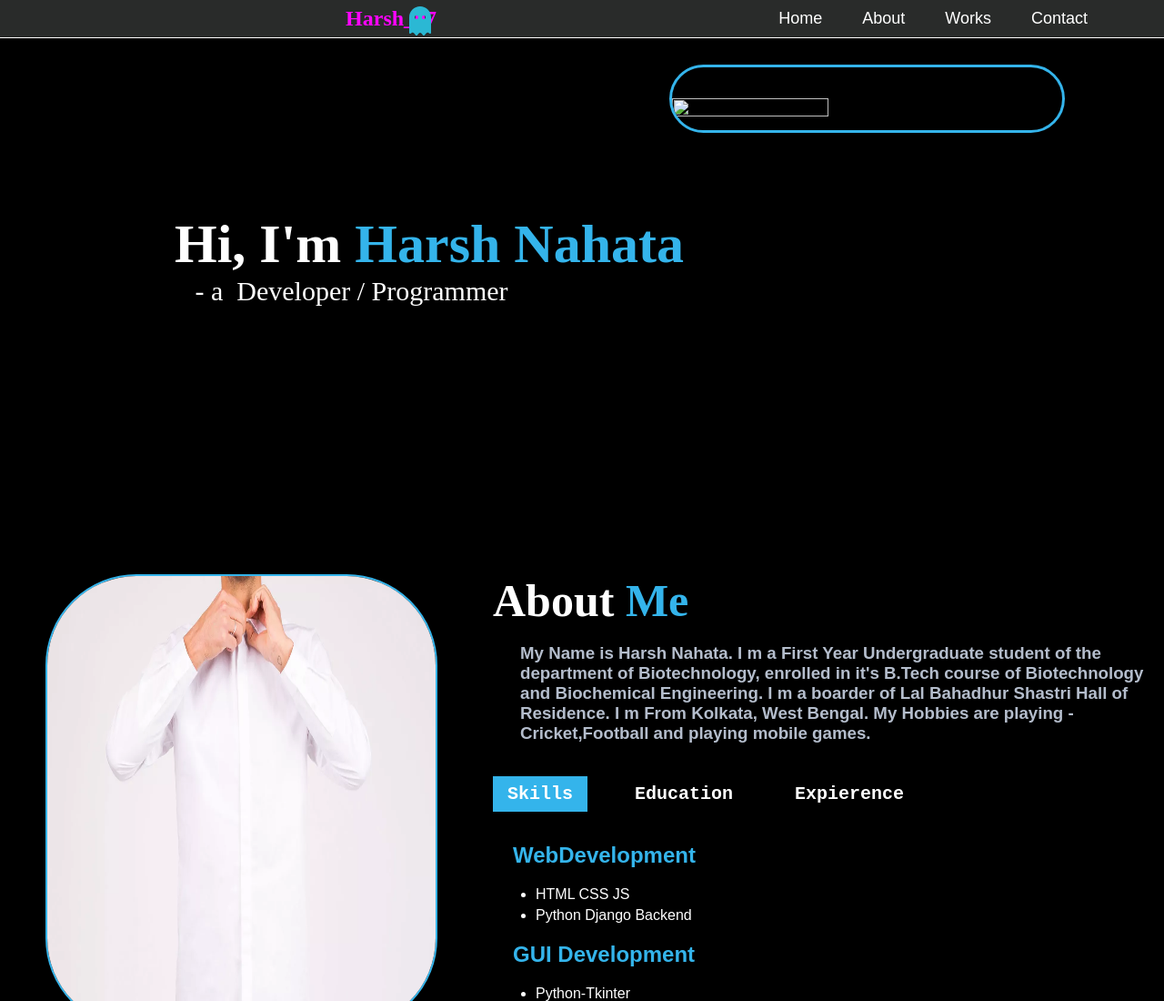
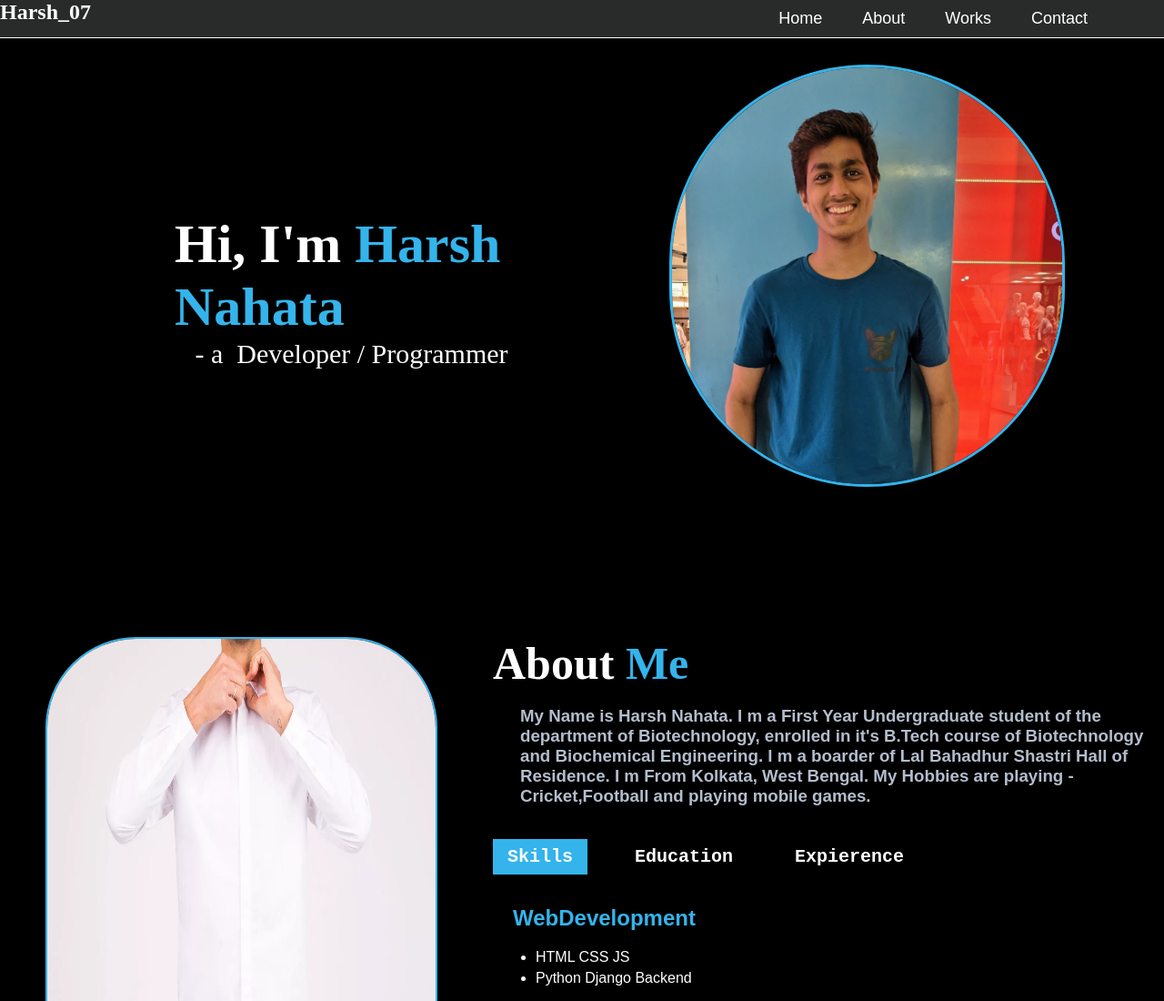
Before and after one commit to Harsh070611/Harsh-Portfolio, a plain HTML site: page index.html in a window 1280 px wide. Shown: the top 1100 px of the page at 91% size. Drawn offline with Linux system fonts and the light colour scheme.

Commit message:
Update index.html

```diff
--- a/index.html
+++ b/index.html
@@ -10,7 +10,7 @@
 <body>
 	<div class="container" id="home">
 			<nav>
-				<svg xmlns="http://www.w3.org/2000/svg" height="2em" viewBox="0 0 384 512" style = "position: relative; left: 450px; margin-top: 7px;"><!--! Font Awesome Free 6.4.2 by @fontawesome - https://fontawesome.com License - https://fontawesome.com/license (Commercial License) Copyright 2023 Fonticons, Inc. --><style>svg{fill:#31b7b9}</style><path d="M40.1 467.1l-11.2 9c-3.2 2.5-7.1 3.9-11.1 3.9C8 480 0 472 0 462.2V192C0 86 86 0 192 0S384 86 384 192V462.2c0 9.8-8 17.8-17.8 17.8c-4 0-7.9-1.4-11.1-3.9l-11.2-9c-13.4-10.7-32.8-9-44.1 3.9L269.3 506c-3.3 3.8-8.2 6-13.3 6s-9.9-2.2-13.3-6l-26.6-30.5c-12.7-14.6-35.4-14.6-48.2 0L141.3 506c-3.3 3.8-8.2 6-13.3 6s-9.9-2.2-13.3-6L84.2 471c-11.3-12.9-30.7-14.6-44.1-3.9zM160 192a32 32 0 1 0 -64 0 32 32 0 1 0 64 0zm96 32a32 32 0 1 0 0-64 32 32 0 1 0 0 64z"/></svg><h2 style="margin-top: 7px; color:#ff04ff">Harsh_07</h2>
+				<h2>Harsh_07</h2>
 				<ul id = "menuu">
 					<li><a href="#home">Home</a></li>
 					<li><a href="#about">About</a></li>
@@ -22,7 +22,7 @@
 			</nav>
 
 			<div class="info-text">
-				<h1><img src="harsh.jpeg" width="40%" height="50%" style="float: right;">Hi, I'm <font color = "#34b4eb">Harsh Nahata</font></h1>
+				<h1><img src="harsh.jpg" width="40%" height="50%" style="float: right;">Hi, I'm <font color = "#34b4eb">Harsh Nahata</font></h1>
 				<p>&nbsp&nbsp     - a&nbsp Developer / Programmer</p>
 			</div>
 
```
